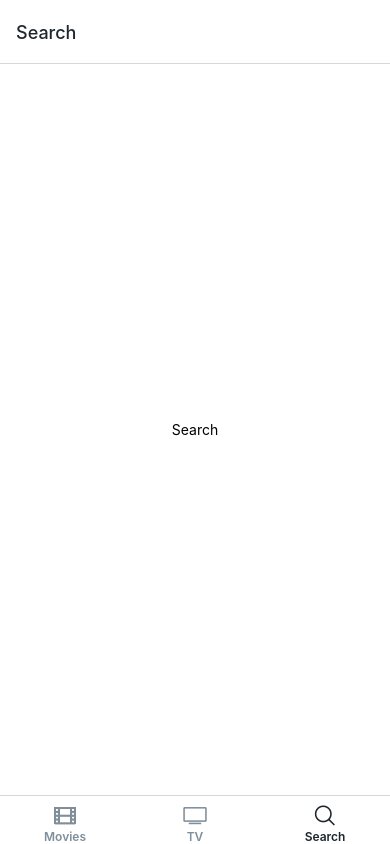
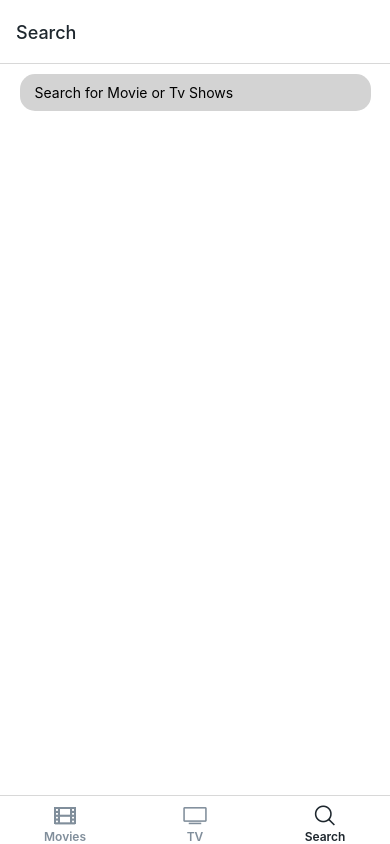
Before and after one commit to bopboy/reactnative-master, a React Native app: screen /Search in a window 390 px wide. Built offline with nearby package versions, Linux system fonts and the light colour scheme; no server answers.

Commit message:
41 Search 스크린 1

```diff
--- a/screens/Movies.tsx
+++ b/screens/Movies.tsx
@@ -32,14 +32,16 @@ const HSeparator = styled.View`
 const { height: SCREEN_HEIGHT } = Dimensions.get("window")
 const Movies: React.FC<NativeStackScreenProps<any, "Movies">> = ({ navigation: { navigate } }) => {
     const queryClient = useQueryClient()
-    const { isLoading: nowPlayingLoading, data: nowPlayingData, isRefetching: isRefetchingNowPlaying } = useQuery<MovieResponse>(["movies", "nowPlaying"], moviesApi.nowPlaying)
-    const { isLoading: upcomingLoading, data: upcomingData, isRefetching: isRefetchingUpcoming } = useQuery<MovieResponse>(["movies", "upcoming"], moviesApi.upcoming)
-    const { isLoading: trendingLoading, data: trendingData, isRefetching: isRefetchingTrending } = useQuery<MovieResponse>(["movies", "trending"], moviesApi.trending)
+    const [refreshing, setRefreshing] = useState(false)
+    const { isLoading: nowPlayingLoading, data: nowPlayingData } = useQuery<MovieResponse>(["movies", "nowPlaying"], moviesApi.nowPlaying)
+    const { isLoading: upcomingLoading, data: upcomingData } = useQuery<MovieResponse>(["movies", "upcoming"], moviesApi.upcoming)
+    const { isLoading: trendingLoading, data: trendingData } = useQuery<MovieResponse>(["movies", "trending"], moviesApi.trending)
     const onRefresh = async () => {
+        setRefreshing(true)
         queryClient.refetchQueries(["movies"])
+        setRefreshing(false)
     }
     const loading = nowPlayingLoading || upcomingLoading || trendingLoading
-    const refreshing = isRefetchingNowPlaying || isRefetchingTrending || isRefetchingUpcoming
     return loading ?
         <Loader /> :
         (
--- a/screens/Search.tsx
+++ b/screens/Search.tsx
@@ -1,10 +1,30 @@
-import React from 'react'
-import { View, Text } from 'react-native'
+import React, { useState } from 'react'
+import styled from 'styled-components/native'
 
-const Search = () => (
-    <View style={{ flex: 1, justifyContent: "center", alignItems: "center" }}>
-        <Text>Search</Text>
-    </View>
-)
+const Container = styled.ScrollView``
+
+const SearchBar = styled.TextInput`
+    background-color: lightgrey;
+    padding: 10px 15px;
+    border-radius: 15px;
+    width: 90%;
+    margin: 10px auto;
+`
+
+const Search = () => {
+    const [query, setQuery] = useState("")
+    const onChangeText = (text: string) => setQuery(text)
+    console.log(query)
+    return (
+        <Container>
+            <SearchBar
+                placeholder="Search for Movie or Tv Shows"
+                placeholderTextColor="black"
+                returnKeyType="search"
+                onChangeText={onChangeText}
+            />
+        </Container>
+    )
+}
 
 export default Search
--- a/screens/Tv.tsx
+++ b/screens/Tv.tsx
@@ -1,4 +1,4 @@
-import React from 'react'
+import React, { useState } from 'react'
 import { RefreshControl, ScrollView } from 'react-native'
 import { useQuery, useQueryClient } from 'react-query'
 import { tvApi } from '../api'
@@ -7,14 +7,16 @@ import Loader from '../components/Loader'
 
 const Tv = () => {
     const queryClient = useQueryClient()
-    const { isLoading: todayLoading, data: todayData, isRefetching: todayRefetching } = useQuery(["tv", "today"], tvApi.airingToday)
-    const { isLoading: topLoading, data: topData, isRefetching: topRefetching } = useQuery(["tv", "top"], tvApi.topRated)
-    const { isLoading: trendingLoading, data: trendingData, isRefetching: trendingRefetching } = useQuery(["tv", "trending"], tvApi.trending)
+    const [refreshing, setRefreshing] = useState(false)
+    const { isLoading: todayLoading, data: todayData } = useQuery(["tv", "today"], tvApi.airingToday)
+    const { isLoading: topLoading, data: topData } = useQuery(["tv", "top"], tvApi.topRated)
+    const { isLoading: trendingLoading, data: trendingData } = useQuery(["tv", "trending"], tvApi.trending)
     const loading = todayLoading || topLoading || trendingLoading
-    const onRefresh = () => {
-        queryClient.refetchQueries("tv")
+    const onRefresh = async () => {
+        setRefreshing(true)
+        await queryClient.refetchQueries(["tv"])
+        setRefreshing(false)
     }
-    const refreshing = todayRefetching || topRefetching || trendingRefetching
     if (loading) return <Loader />
     return (
         <ScrollView
```
